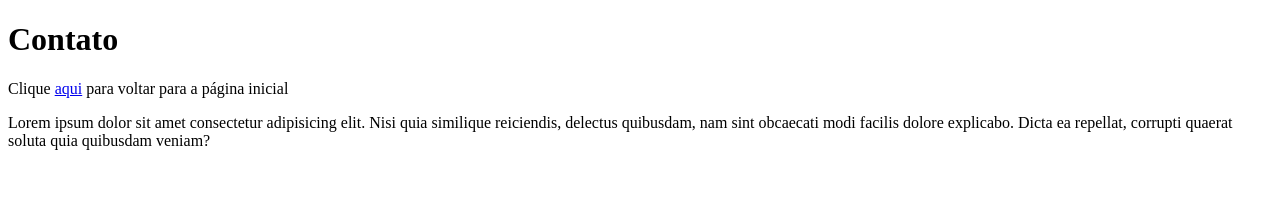
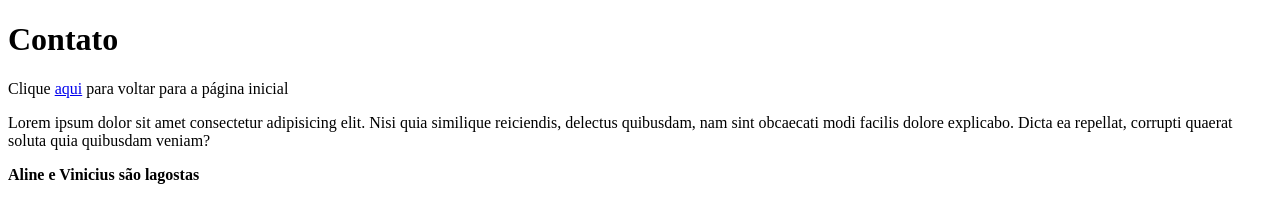
Before and after one commit to buscariolo-rogerio/git-branches, a plain HTML site: page contato.html in a window 1280 px wide. Drawn offline with Linux system fonts and the light colour scheme.

Commit message:
Contatinho2

```diff
--- a/contato.html
+++ b/contato.html
@@ -19,5 +19,7 @@
         Dicta ea repellat, corrupti quaerat soluta quia quibusdam veniam?
     </section>
 
+    <p><b>Aline e Vinicius são lagostas</b></p>
+
 </body>
 </html>
```
